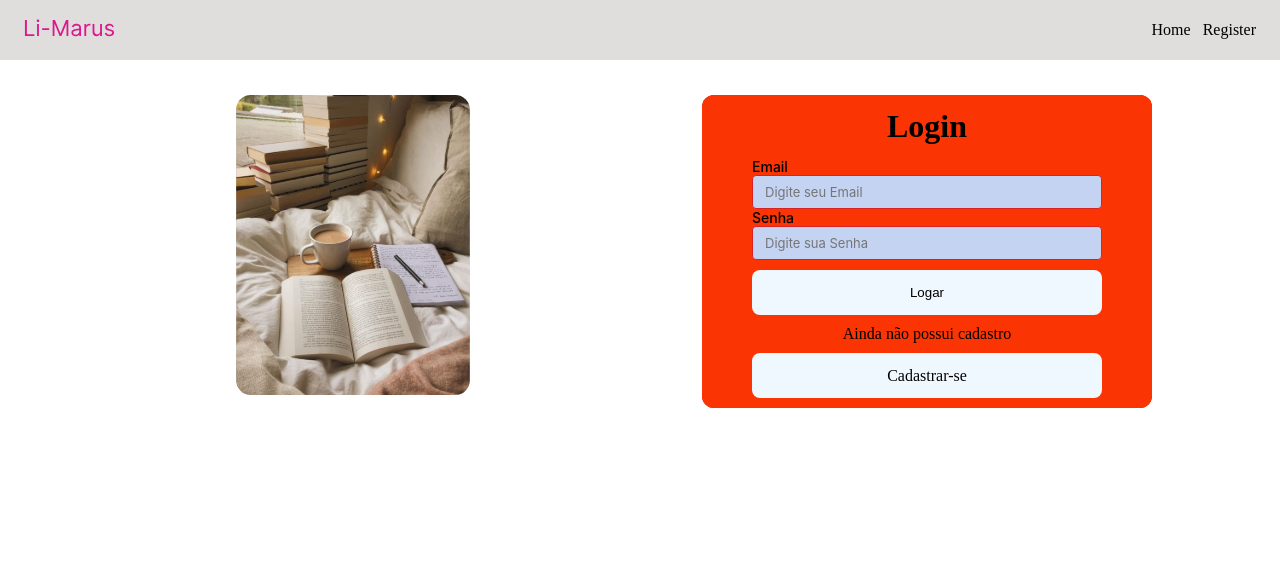
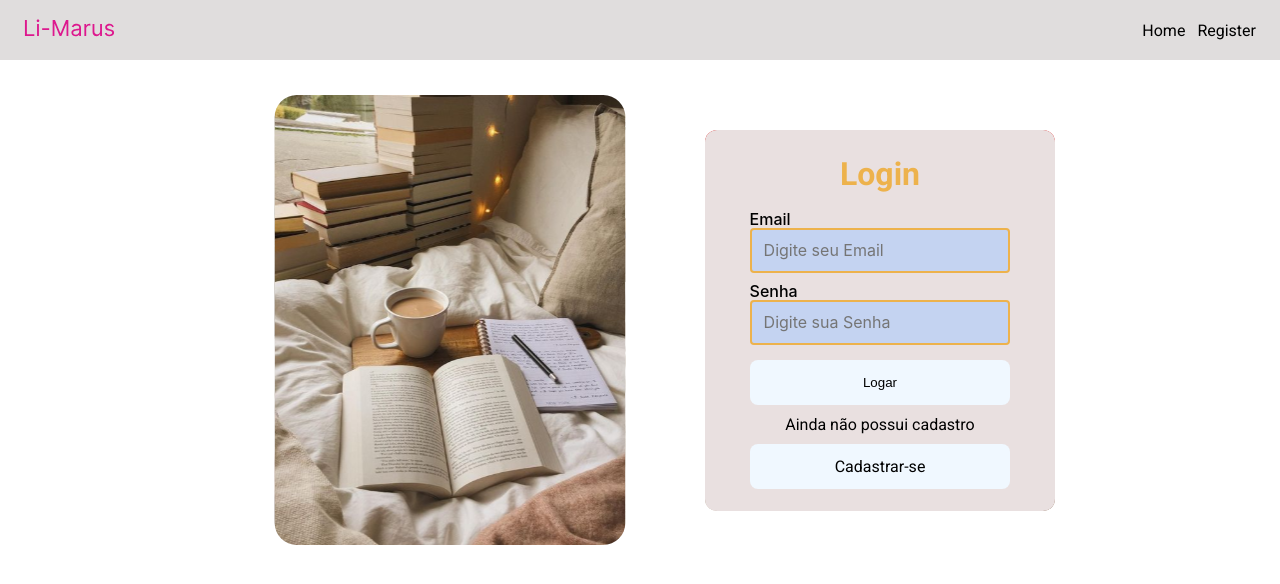
Before and after one commit to Grupo-5-Daniel-Kenzie-Academy/Projeto-On-Books, a React (Create React App) app: page /login in a window 1280 px wide. Shown: the top 584 px of the page. Built offline with nearby package versions, Linux system fonts and the light colour scheme.

Commit message:
Feat: Página de Login completa

```diff
--- a/public/index.html
+++ b/public/index.html
@@ -3,6 +3,12 @@
   <head>
     <meta charset="utf-8" />
     <link rel="icon" href="%PUBLIC_URL%/favicon.ico" />
+    <link rel="preconnect" href="https://fonts.googleapis.com" />
+    <link rel="preconnect" href="https://fonts.gstatic.com" crossorigin />
+    <link
+      href="https://fonts.googleapis.com/css2?family=Roboto:wght@400;500;700;900&display=swap"
+      rel="stylesheet"
+    />
     <meta name="viewport" content="width=device-width, initial-scale=1" />
     <meta name="theme-color" content="#000000" />
     <meta
--- a/src/pages/Login/index.tsx
+++ b/src/pages/Login/index.tsx
@@ -40,6 +40,7 @@ export interface iUser {
 export function Login (){
   const { register, handleSubmit, formState: {errors} } = useForm<iData>({
     resolver: yupResolver(LoginSchema),
+    mode: "onBlur"
   });
   const [data, setData] = useState([]);
   const navigate = useNavigate();
@@ -117,6 +118,7 @@ export function Login (){
                   register={register}
                   nameError="email"
                 />
+                {errors.email && <span className="error">{errors.email.message}</span>}
               </div>
               <div className="input">
                 <Input
@@ -126,6 +128,7 @@ export function Login (){
                   register={register}
                   nameError="password"
                 />
+                {errors.password && <span className="error">{errors.password.message}</span>}
               </div>
               <button className="button">Logar</button>
             </form>
--- a/src/pages/Login/styled.tsx
+++ b/src/pages/Login/styled.tsx
@@ -1,85 +1,115 @@
 import styled from "styled-components";
-import logo from "../../assets/img/livros.svg"
+import logo from "../../assets/img/livros.svg";
 
 export const SlyledDiv = styled.div`
   .divForm {
-    display: flex;
     width: 90%;
+
     margin: 0 auto;
     border-radius: 8px;
+
+    display: flex;
     flex-direction: column;
     align-items: center;
-    background-color: #fa3503;
+
+    background-color: #e9e0e0;
   }
 
   .divBackground {
     width: 90%;
+    height: max-content;
+    max-width: 650px;
+
     margin: 0 auto;
-    height: max-content;
     padding: 32px 15px;
-    background-color: red;
-    background-image: url();
+    border-radius: 30px;
+
+    background-image: url(${logo});
     background-size: cover;
-    max-width: 650px;
   }
 
-  .image{
+  .image {
     display: none;
   }
 
   h1 {
     padding: 13px 0px;
+    color: #edb24c;
   }
 
   form {
     width: 100%;
+
     display: flex;
     flex-direction: column;
   }
 
   input {
     width: 100%;
+    height: 45px;
+
+    font-size: 16px;
+    font-weight: 400;
+    border: 2px solid #edb24c;
+  }
+
+  label{
+    font-size:16px
   }
 
   .input {
     width: 80%;
-    margin: 0 auto;
     max-width: 350px;
+
+    margin: 5px auto;
   }
 
   .button {
     width: 80%;
+    height: 45px;
+    max-width: 350px;
+
     margin: 10px auto;
-    height: 45px;
     border-radius: 8px;
     background: aliceblue;
+
+    display: flex;
     justify-content: center;
-    display: flex;
     align-items: center;
-    max-width: 350px;
   }
 
-  span {
+  .flex {
+    margin-top: 40px;
   }
 
-  @media (min-width: 700px) {
+  .error{
+    margin: 0 auto;
+    display: table
+  }
+
+  @media (min-width: 800px) {
+    .flex {
+
+    }
+
     .divBackground {
       padding: 0;
       background-color: #d60000;
       width: 45%;
       border-radius: 12px;
-      margin: 0px;
-      max-width: 450px;
+      margin: 0px 0px 0px 30px;
+      max-width: 350px;
     }
 
     .divForm {
       width: 100%;
       border-radius: 12px;
+      padding: 12px;
     }
 
     .image {
-      width: 45%;
-      height: 300px;
+      height: 450px;
+      width: 71%;
       max-width: 450px;
       display: flex;
     }
@@ -89,7 +119,8 @@ export const SlyledDiv = styled.div`
       margin-top: 30px;
       width: 80%;
       margin: 35px auto 0px;
-      justify-content: space-between;
+      align-items: center;
+      justify-content: center;
     }
   }
 `;
--- a/src/styles/Global.ts
+++ b/src/styles/Global.ts
@@ -25,6 +25,9 @@ export const GlobalStyle = createGlobalStyle`
     box-shadow: 0 0 0 0;
     outline: 0;
   }
+  body{
+    font-family: 'Roboto', sans-serif;
+  }
 
 
 
```
